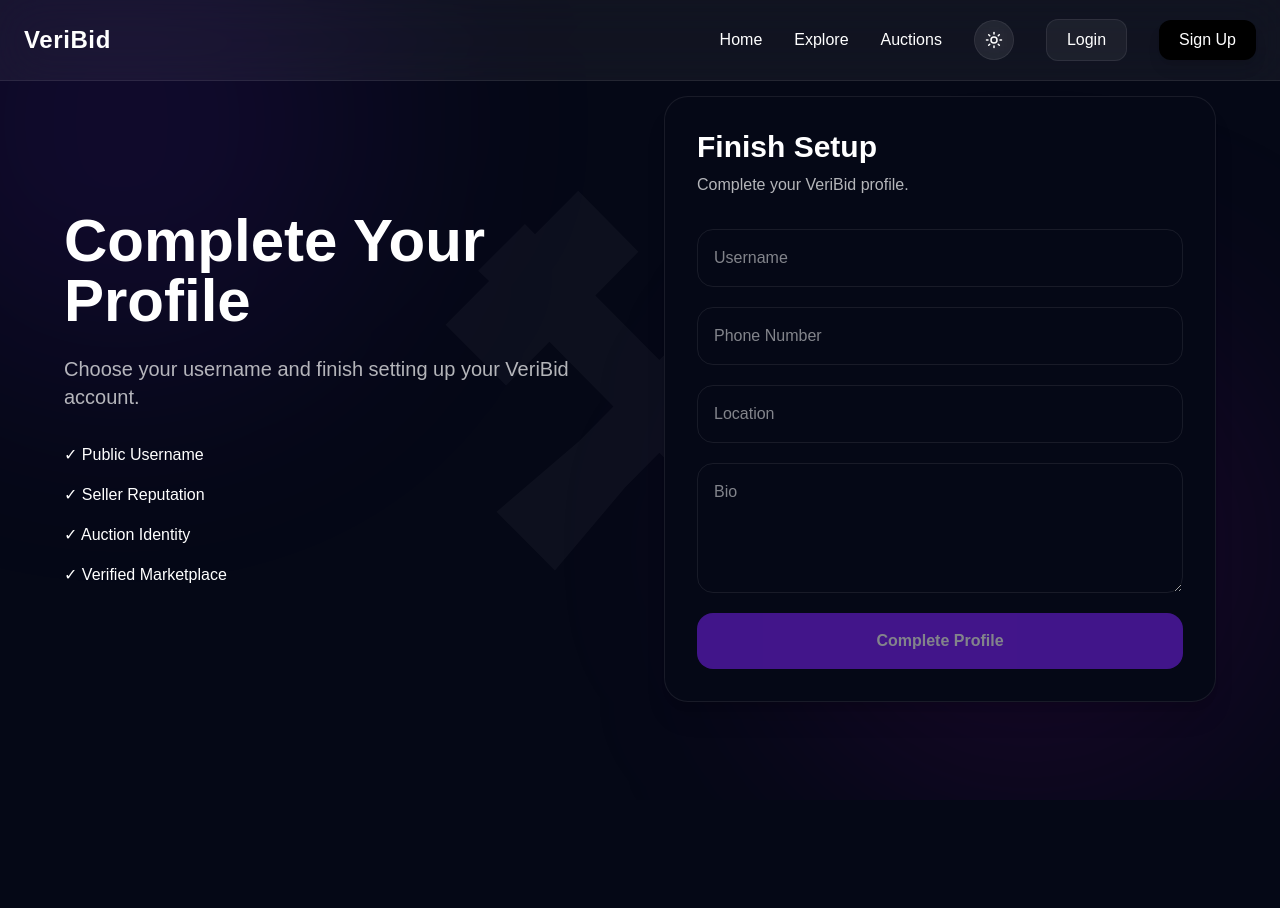
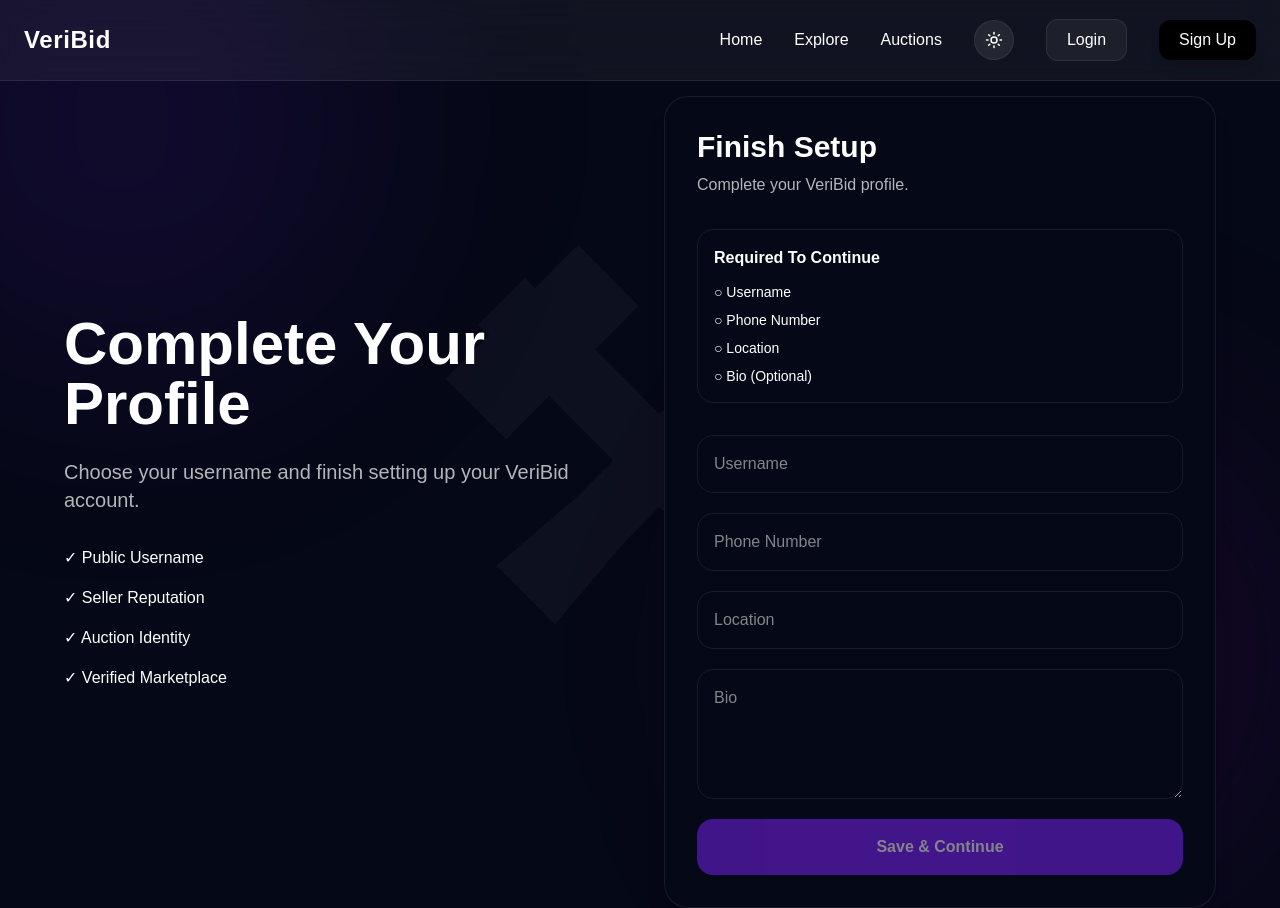
Before and after one commit to suyogvedak/veribid-platform, a Next.js app: page /complete-profile in a window 1280 px wide. Before the commit the page ends 800 px from the top, so only its background shows below. Built offline with nearby package versions, Linux system fonts and the light colour scheme; no server answers.

Commit message:
feat: add validation and UI indicators for required fields in CompleteProfilePage

```diff
--- a/src/app/complete-profile/page.tsx
+++ b/src/app/complete-profile/page.tsx
@@ -91,6 +91,27 @@ export default function CompleteProfilePage() {
 
     try {
       setLoading(true);
+
+    if (!username.trim()) {
+  setError(
+    "Username is required"
+  );
+  return;
+}
+
+if (!phoneNumber.trim()) {
+  setError(
+    "Phone Number is required"
+  );
+  return;
+}
+
+if (!location.trim()) {
+  setError(
+    "Location is required"
+  );
+  return;
+}
 
       const response =
         await fetch(
@@ -345,6 +366,57 @@ export default function CompleteProfilePage() {
                   </div>
                 )}
 
+                <div
+                  className="
+                    mb-8
+
+                    rounded-2xl
+
+                    border
+                    border-[var(--border)]
+
+                    p-4
+                  "
+                >
+                  <h3
+                    className="
+                      font-semibold
+                      mb-3
+                    "
+                  >
+                    Required To Continue
+                  </h3>
+
+                  <div
+                    className="
+                      space-y-2
+                      text-sm
+                    "
+                  >
+                    <div>
+                      {username
+                        ? "✓"
+                        : "○"} Username
+                    </div>
+
+                    <div>
+                      {phoneNumber
+                        ? "✓"
+                        : "○"} Phone Number
+                    </div>
+
+                    <div>
+                      {location
+                        ? "✓"
+                        : "○"} Location
+                    </div>
+
+                    <div>
+                      ○ Bio (Optional)
+                    </div>
+                  </div>
+                </div>
+
                 <form
                   onSubmit={
                     handleSubmit
@@ -480,9 +552,10 @@ export default function CompleteProfilePage() {
                     type="submit"
                     disabled={
                       loading ||
-                      usernameAvailable !==
-                        true
-                    }
+                      usernameAvailable !== true ||
+                      !phoneNumber.trim() ||
+                      !location.trim()
+                      }
                     className="
                       py-4
 
@@ -494,16 +567,19 @@ export default function CompleteProfilePage() {
 
                       font-semibold
 
+                      cursor-pointer
+
                       hover:bg-violet-700
 
                       transition-all
 
                       disabled:opacity-50
+                      disabled:cursor-not-allowed
                     "
                   >
                     {loading
                       ? "Saving..."
-                      : "Complete Profile"}
+                      : "Save & Continue"}
                   </button>
                 </form>
               </div>
```
